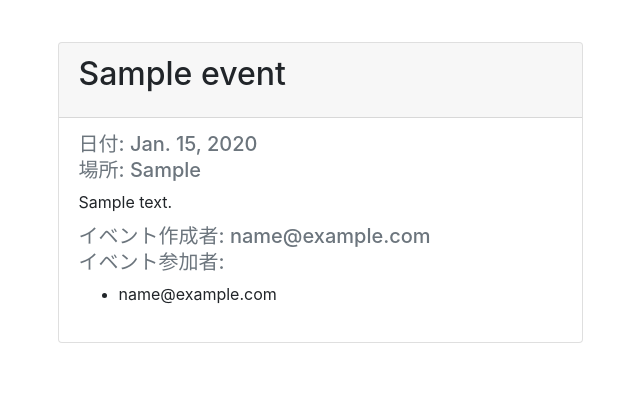
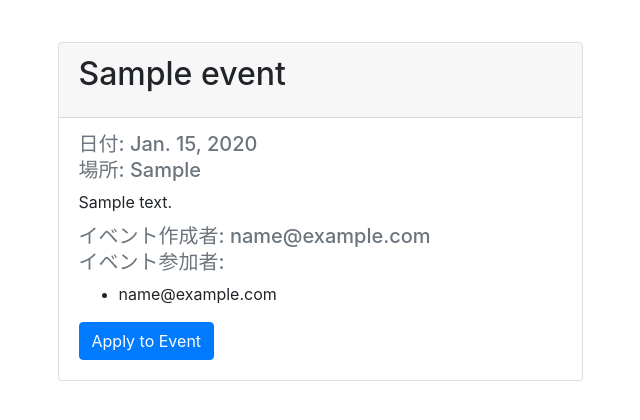
Before and after one commit to biki-cloud/event-matching-service, a Django app: page /events/1/detail in a window 1280 px wide. Shown: the part 236-656 px from the top of the page, without its empty margins (320-960 px from the left). Run offline with Django 5.2, Linux system fonts and the light colour scheme; a user stored in the database is signed in; tables that the repository leaves empty hold one stand-in row (values such as "Sample post").

Commit message:
ok version

```diff
--- a/events/templates/events/event_detail.html
+++ b/events/templates/events/event_detail.html
@@ -20,6 +20,10 @@
               <li>{{ vendor }}</li>
             {% endfor %}
           </ul>
+          <!-- Add this block -->
+          {% if user.is_authenticated %}
+            <a href="{% url 'event_participation_request' event.pk %}" class="btn btn-primary">Apply to Event</a>
+          {% endif %}
         </div>
       </div>
     </div>
--- a/events/urls.py
+++ b/events/urls.py
@@ -1,6 +1,13 @@
 from django.urls import path
 
-from .views import EventList, EventDetail, EventCreate, EventUpdate, EventDelete
+from .views import (
+    EventList,
+    EventDetail,
+    EventCreate,
+    EventUpdate,
+    EventDelete,
+    event_participation_request
+)
 
 urlpatterns = [
     path("", EventList.as_view(), name="events_home"),
@@ -9,4 +16,5 @@ urlpatterns = [
     path("<int:pk>/detail", EventDetail.as_view(), name="event_detail"),
     path('<int:pk>/update/', EventUpdate.as_view(), name='event_update'),
     path('<int:pk>/delete/', EventDelete.as_view(), name='event_delete'),
+    path('event_participation_request/<int:event_pk>/', event_participation_request, name='event_participation_request')
 ]
--- a/events/views.py
+++ b/events/views.py
@@ -9,6 +9,11 @@ from django.urls import reverse_lazy
 from .models import Event
 from django.contrib.auth.mixins import LoginRequiredMixin
 from django.views.generic import ListView, DetailView, CreateView, UpdateView, DeleteView
+from django.shortcuts import get_object_or_404, redirect
+from django.contrib import messages
+from django.contrib.auth.decorators import login_required
+from .models import Event
+from .models import VendorProfile
 
 
 class EventList(ListView):
@@ -52,3 +57,16 @@ class EventUpdate(UpdateView):
 class EventDelete(DeleteView):
     model = Event
     success_url = '/events/list'
+
+
+# 出店者からイベント申請リクエスト
+@login_required
+def event_participation_request(request, event_pk):
+    event = get_object_or_404(Event, pk=event_pk)
+    vendor_profile = get_object_or_404(VendorProfile, user=request.user)
+    if vendor_profile in event.vendors.all():
+        messages.error(request, 'You have already applied to this event.')
+    else:
+        event.vendors.add(vendor_profile)
+        messages.success(request, 'You have successfully applied to the event.')
+    return redirect('event_detail', event.pk)
```
Also changed, not shown: README.md.
